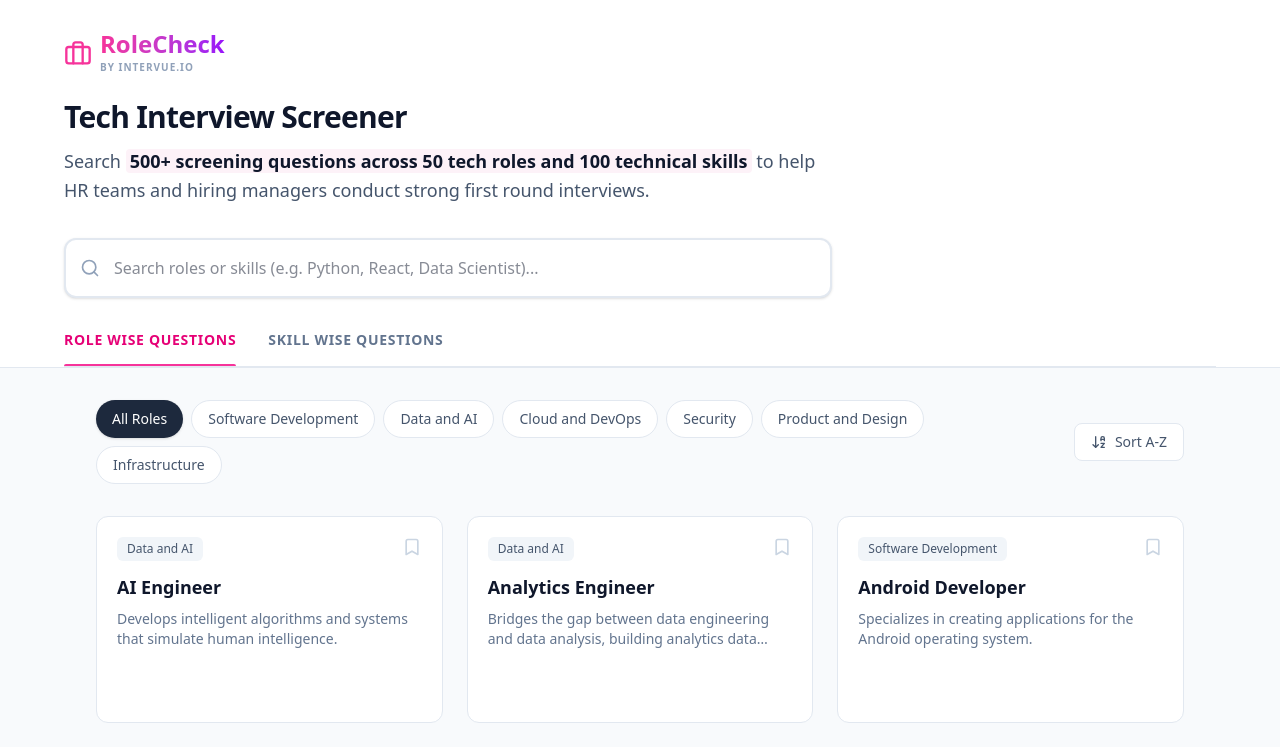
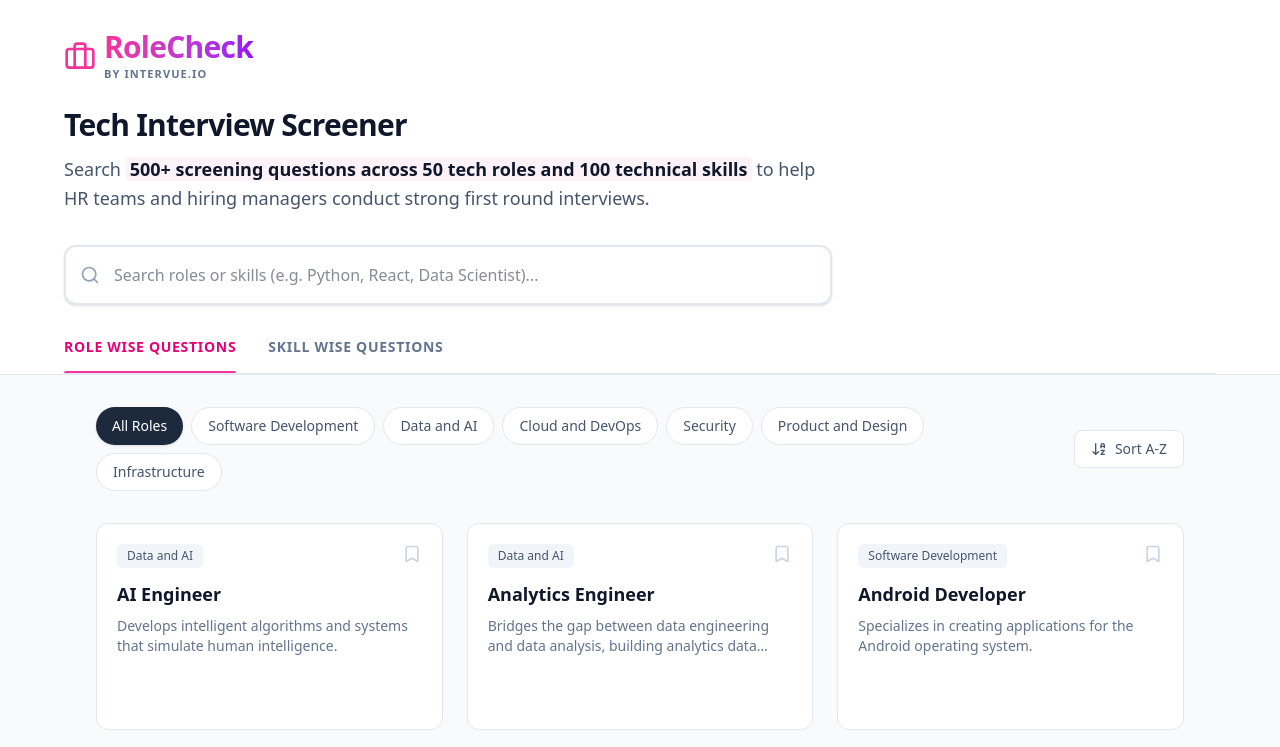
Before and after one commit to atishmahali/RoleCheck, a React (Vite) app: page / in a window 1280 px wide. Shown: the top 747 px of the page. Built offline with nearby package versions, Linux system fonts and the light colour scheme.

Commit message:
feat: Improve UI consistency and navigation
Enhance the user interface with updated styling for back buttons and the main application header. This change improves visual consistency and provides a clearer navigation experience for users browsing roles and skills.

```diff
--- a/src/App.tsx
+++ b/src/App.tsx
@@ -153,9 +153,9 @@ export default function App() {
       <div className="max-w-4xl mx-auto w-full pb-12 animate-in fade-in slide-in-from-bottom-4 duration-300">
         <button
           onClick={() => isRole ? setSelectedRole(null) : setSelectedSkill(null)}
-          className="flex items-center text-sm font-medium text-slate-500 hover:text-slate-900 mb-6 transition-colors"
+          className="flex items-center text-base font-semibold text-slate-500 hover:text-slate-800 mb-6 transition-colors group"
         >
-          <ArrowLeft className="w-4 h-4 mr-1" /> Back to {isRole ? 'Roles' : 'Skills'}
+          <ArrowLeft className="w-5 h-5 mr-2 group-hover:-translate-x-1 transition-transform" /> Back to {isRole ? 'Roles' : 'Skills'}
         </button>
 
         <div className="bg-white border border-slate-200 rounded-2xl p-8 shadow-sm mb-8">
@@ -239,15 +239,22 @@ export default function App() {
       {/* Header */}
       <header className="bg-white border-b border-slate-200 pt-8 pb-0 px-8 sticky top-0 z-10">
         <div className="max-w-6xl mx-auto">
-          <div className="flex items-center gap-2 mb-6">
-            <Briefcase className="w-7 h-7 text-pink-500" />
+          <button
+            onClick={() => {
+              setSelectedRole(null);
+              setSelectedSkill(null);
+              setSearchQuery('');
+            }}
+            className="flex items-center gap-2 mb-6 hover:opacity-80 transition-opacity text-left"
+          >
+            <Briefcase className="w-8 h-8 text-pink-500" />
             <div className="flex flex-col">
-              <h1 className="text-2xl font-bold bg-gradient-to-r from-pink-500 to-purple-600 bg-clip-text text-transparent leading-none">
+              <h1 className="text-3xl font-bold bg-gradient-to-r from-pink-500 to-purple-600 bg-clip-text text-transparent leading-none tracking-tight">
                 RoleCheck
               </h1>
-              <span className="text-[10px] font-bold text-slate-400 uppercase tracking-widest mt-1">by Intervue.io</span>
+              <span className="text-[11px] font-bold text-slate-500 uppercase tracking-widest mt-1">by Intervue.io</span>
             </div>
-          </div>
+          </button>
 
           <h2 className="text-3xl font-extrabold text-slate-900 mb-3 tracking-tight">Tech Interview Screener</h2>
           <p className="text-slate-600 text-lg max-w-3xl mb-8 leading-relaxed">
```
